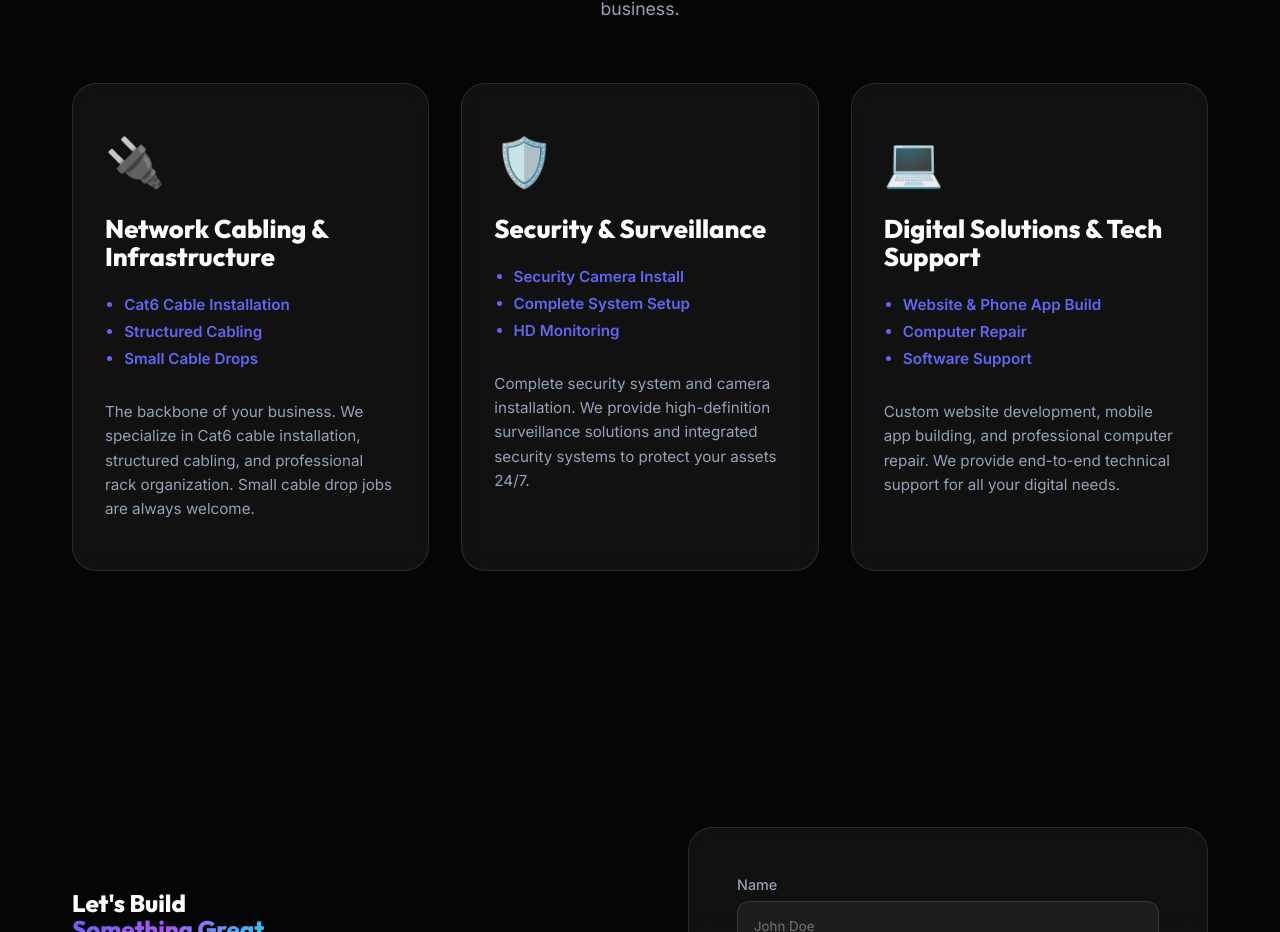
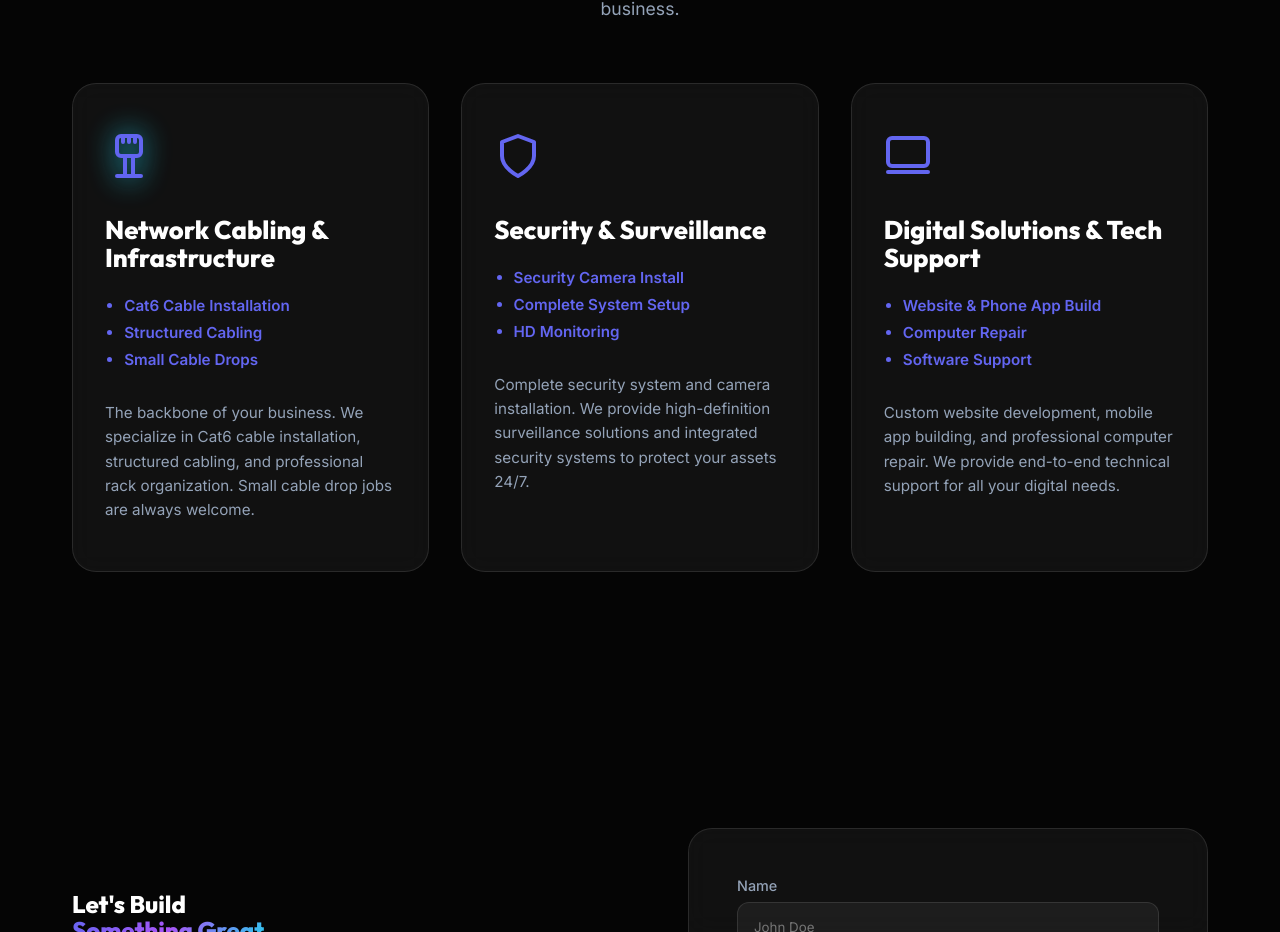
Before and after one commit to normandakh-dev/ultimatetechbc.ca, a Next.js app: page / in a window 1280 px wide. Shown: the part 918-1850 px from the top of the page. Built offline with nearby package versions, Linux system fonts and the light colour scheme; no server answers.

Commit message:
Updated Network Cabling icon to glowing ethernet head SVG

```diff
--- a/src/components/Services.tsx
+++ b/src/components/Services.tsx
@@ -1,20 +1,43 @@
 "use client";
+
+const EthernetIcon = () => (
+  <svg width="48" height="48" viewBox="0 0 24 24" fill="none" stroke="currentColor" strokeWidth="2" strokeLinecap="round" strokeLinejoin="round" className="glowing-icon">
+    <rect x="6" y="2" width="12" height="10" rx="2" />
+    <path d="M10 12v10" />
+    <path d="M14 12v10" />
+    <path d="M6 22h12" />
+    <path d="M9 2v3M12 2v3M15 2v3" />
+  </svg>
+);
+
+const ShieldIcon = () => (
+  <svg width="48" height="48" viewBox="0 0 24 24" fill="none" stroke="currentColor" strokeWidth="2" strokeLinecap="round" strokeLinejoin="round">
+    <path d="M12 22s8-4 8-10V5l-8-3-8 3v7c0 6 8 10 8 10z" />
+  </svg>
+);
+
+const LaptopIcon = () => (
+  <svg width="48" height="48" viewBox="0 0 24 24" fill="none" stroke="currentColor" strokeWidth="2" strokeLinecap="round" strokeLinejoin="round">
+    <rect x="2" y="3" width="20" height="14" rx="2" ry="2" />
+    <line x1="2" y1="20" x2="22" y2="20" />
+  </svg>
+);
 
 const services = [
   {
     title: "Network Cabling & Infrastructure",
     desc: "The backbone of your business. We specialize in Cat6 cable installation, structured cabling, and professional rack organization. Small cable drop jobs are always welcome.",
-    icon: "🔌"
+    icon: <EthernetIcon />
   },
   {
     title: "Security & Surveillance",
     desc: "Complete security system and camera installation. We provide high-definition surveillance solutions and integrated security systems to protect your assets 24/7.",
-    icon: "🛡️"
+    icon: <ShieldIcon />
   },
   {
     title: "Digital Solutions & Tech Support",
     desc: "Custom website development, mobile app building, and professional computer repair. We provide end-to-end technical support for all your digital needs.",
-    icon: "💻"
+    icon: <LaptopIcon />
   }
 ];
 
@@ -104,6 +127,17 @@ export default function Services() {
         .service-icon {
           font-size: 3rem;
           margin-bottom: 1.5rem;
+          color: var(--primary);
+        }
+
+        .glowing-icon {
+          filter: drop-shadow(0 0 5px var(--primary));
+          animation: iconGlow 2s infinite alternate ease-in-out;
+        }
+
+        @keyframes iconGlow {
+          0% { filter: drop-shadow(0 0 2px var(--primary)); opacity: 0.8; }
+          100% { filter: drop-shadow(0 0 15px var(--accent)); opacity: 1; }
         }
 
         .service-title {
```
